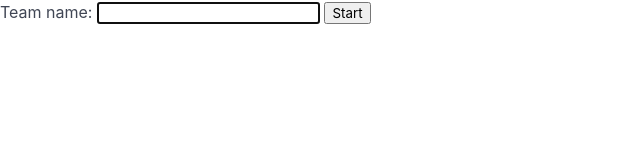
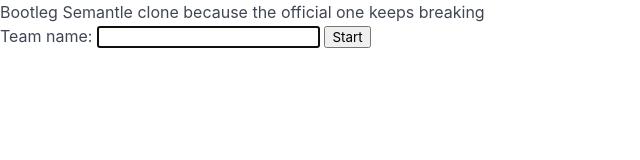
Before and after one commit to radian-software/copymantle, a website: page static/start.html in a window 1280 px wide. Shown: the whole page, without its empty margins (0-640 px from the left). Drawn offline with nearby package versions, Linux system fonts and the light colour scheme.

Commit message:
Add message to homepage

```diff
--- a/static/start.html
+++ b/static/start.html
@@ -9,6 +9,7 @@
     />
   </head>
   <body>
+    <div>Bootleg Semantle clone because the official one keeps breaking</div>
     <form>
       <label for="team">Team name:</label>
       <input name="team" type="text" autocomplete="off" autofocus />
```
